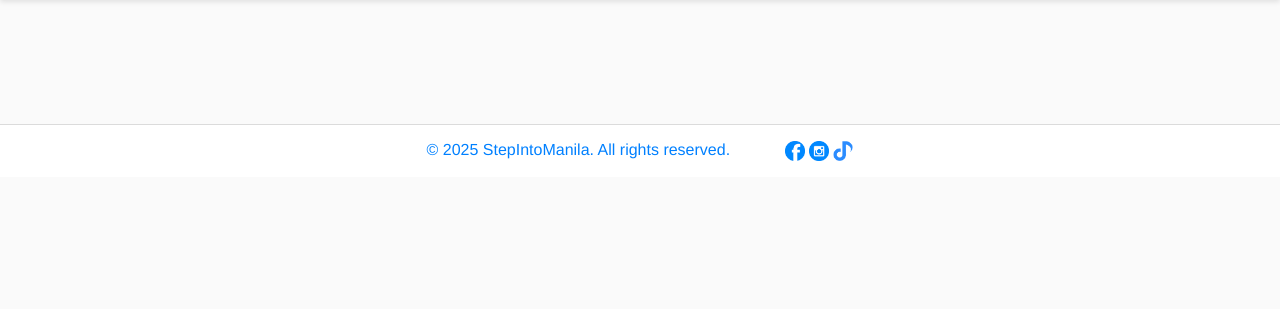
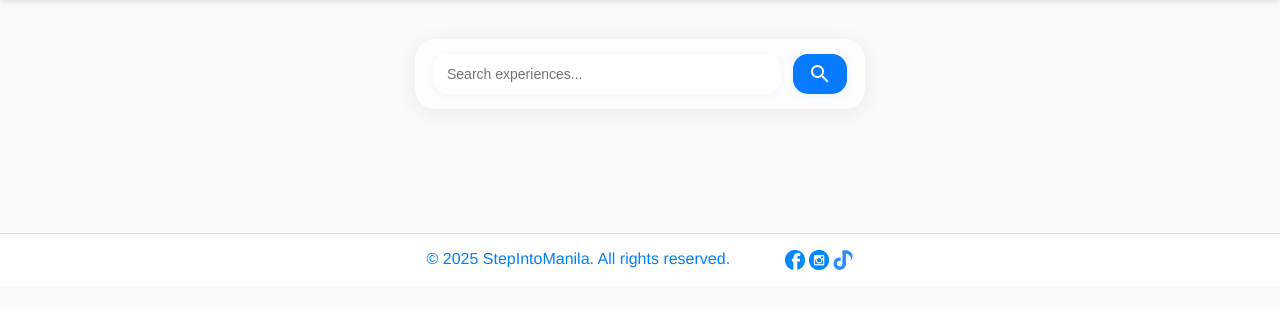
Before and after one commit to kloowi/php-final-proj, a PHP site: page /pages/explore.php in a window 1280 px wide. Shown: the part 76-385 px from the top of the page. Run offline with PHP 8.4, Linux system fonts and the light colour scheme; data that the repository does not hold is empty.

Commit message:
added search bar sa explore but backend not yet good

```diff
--- /dev/null
+++ b/assets/css/explore.css
@@ -0,0 +1,51 @@
+/* Modern search bar for explore.php */
+.explore-search-bar {
+  display: flex;
+  justify-content: center;
+  align-items: center;
+  gap: 12px;
+  margin: 15px auto 24px auto;
+  max-width: 450px;
+  background: #ffffffab;
+  border-radius: 20px;
+  box-shadow: 0 4px 24px rgba(0,0,0,0.07);
+  padding: 15px 18px;
+}
+
+.explore-search-bar input[type="text"] {
+  flex: 1;
+  padding: 12px 14px;
+  border: none;
+  border-radius: 15px;
+  font-size: 14px;
+  background: #ffffff;
+  outline: none;
+  transition: box-shadow 0.2s;
+  box-shadow: 0 2px 8px rgba(6,123,255,0.06);
+}
+
+.explore-search-bar input[type="text"]:focus {
+  box-shadow: 0 0 0 2px #067bff33;
+}
+
+.explore-search-bar button {
+  background: #067bff;
+  color: #fff;
+  border: none;
+  border-radius: 15px;
+  padding: 8px 15px;
+  font-size: 14px;
+  font-weight: 400;
+  cursor: pointer;
+  transition: background 0.2s, box-shadow 0.2s;
+  box-shadow: 0 2px 8px rgba(6,123,255,0.10);
+  display: flex;
+  align-items: center;
+  gap: 5px;
+}
+
+.explore-search-bar button:hover {
+  background: #0463d0;
+  box-shadow: 0 4px 16px rgba(6,123,255,0.18);
+  transform: translateY(-2px);
+}
--- a/pages/explore.php
+++ b/pages/explore.php
@@ -41,10 +41,16 @@ foreach ($experiences as $experience) {
     <meta charset="UTF-8">
     <title>StepIntoManila</title>
     <link rel="stylesheet" href="../assets/css/cards.css">
+    <link rel="stylesheet" href="../assets/css/explore.css">
+    <link rel="stylesheet" href="https://fonts.googleapis.com/icon?family=Material+Icons">
     <link rel="icon" type="image/png" href="../assets/images/logo/blue-logo.png">
 </head>
 <body>
     <div class="container">
+        <form class="explore-search-bar" method="get" action="">
+            <input type="text" name="search" placeholder="Search experiences..." value="<?php echo isset($_GET['search']) ? htmlspecialchars($_GET['search']) : ''; ?>">
+            <button type="submit" aria-label="Search"><span class="material-icons">search</span></button>
+        </form>
         <?php foreach ($categorized_experiences as $category_title => $category_experiences): ?>
             <?php if (!empty($category_experiences)): ?>
                 <h2 class="section-title" style="margin-top: 40px; margin-bottom: 20px;"><?php echo htmlspecialchars($category_title); ?></h2>
```
Also changed, not shown: assets/css/index.css (+19 -10 lines), assets/js/index.js (+18 -0 lines).
